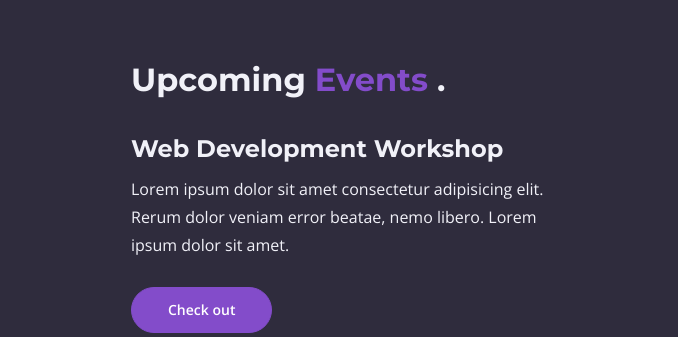
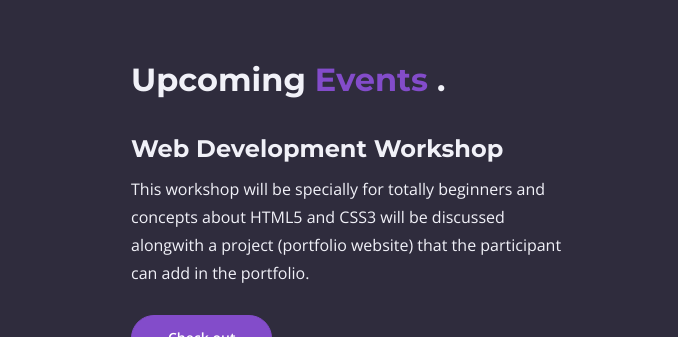
Before and after one commit to Coderxultra/hacodev, a plain HTML site: page main.html in a window 1280 px wide. Shown: the part 1477-1814 px from the top of the page, 0-678 px from the left. Drawn offline with nearby package versions, Linux system fonts and the light colour scheme; files whose address does not match are found by name.

Commit message:
Update main.html

```diff
--- a/main.html
+++ b/main.html
@@ -321,7 +321,7 @@ position: relative;
                 <div class="text-container">
                     <h2>Upcoming <span style="color:#834cca;">Events</span> .</h2>
                     <h3>Web Development Workshop</h3>
-                    <p>Lorem ipsum dolor sit amet consectetur adipisicing elit. Rerum dolor veniam error beatae, nemo libero. Lorem ipsum dolor sit amet.</p>
+                    <p>This workshop will be specially for totally beginners and concepts about HTML5 and CSS3 will be discussed alongwith a project (portfolio website) that the participant can add in the portfolio.</p>
                     <a class="btn-solid-reg" href="events.html">Check out</a>
                     <!-- <a class="btn-outline-reg" style="border-color: #834cca !important;color: #834cca;" href="https://bit.ly/3nGxP85" role="button">Register Now</a> -->
                 </div> <!-- end of text-container -->
```
